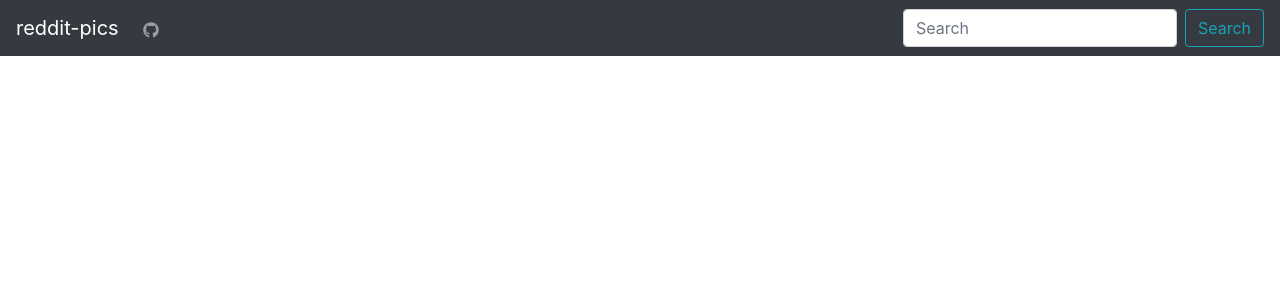
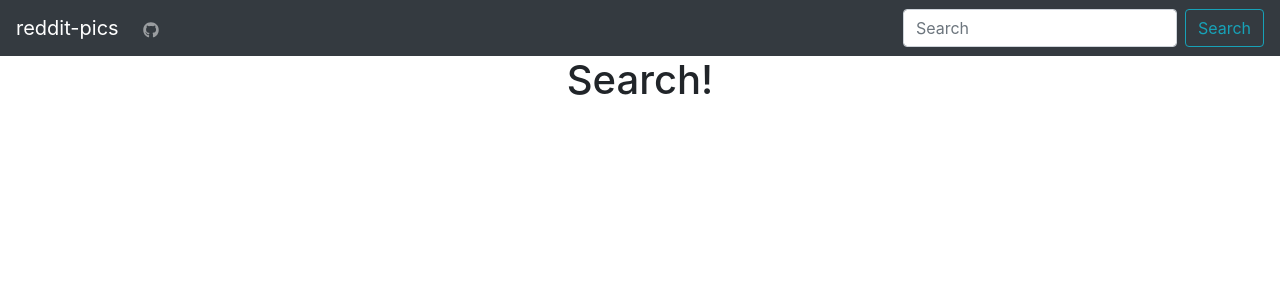
Before and after one commit to nrowley/reddit-pics, a React (Create React App) app: page / in a window 1280 px wide. Shown: the top 300 px of the page. Built offline with nearby package versions, Linux system fonts and the light colour scheme.

Commit message:
add home page

```diff
--- a/src/components/Reddit.jsx
+++ b/src/components/Reddit.jsx
@@ -25,7 +25,7 @@ export default function Reddit({ subReddit }) {
 
   return (
     <div className="container-fluid">
-      <h1>{subReddit !== null ? `r/${subReddit}` : null}</h1>
+      <h1>{subReddit !== null ? `r/${subReddit}` : "Search!"}</h1>
       <div className="container-fluid">
         <div className="row">
           {data !== null
--- a/src/components/Topbar.jsx
+++ b/src/components/Topbar.jsx
@@ -11,20 +11,14 @@ export default function Topbar({ setReddit }) {
   };
   return (
     <Navbar bg="dark" variant="dark">
-      <Navbar.Brand href="#home">reddit-pics</Navbar.Brand>
+      <Navbar.Brand href="/">reddit-pics</Navbar.Brand>
       <Nav className="mr-auto">
         <Nav.Link href="https://www.github.com/nrowley">
           <FaGithub />
         </Nav.Link>
       </Nav>
       <Form onSubmit={handleSubmit(onSubmit)} inline>
-        <FormControl
-          name="subreddit"
-          type="text"
-          placeholder="Search"
-          className="mr-sm-2"
-          ref={register({ required: "Enter a subreddit to search!" })}
-        />
+        <FormControl name="subreddit" type="text" placeholder="Search" className="mr-sm-2" ref={register({ required: "Enter a subreddit to search!" })} />
         <Button variant="outline-info" type="submit">
           Search
         </Button>
```
